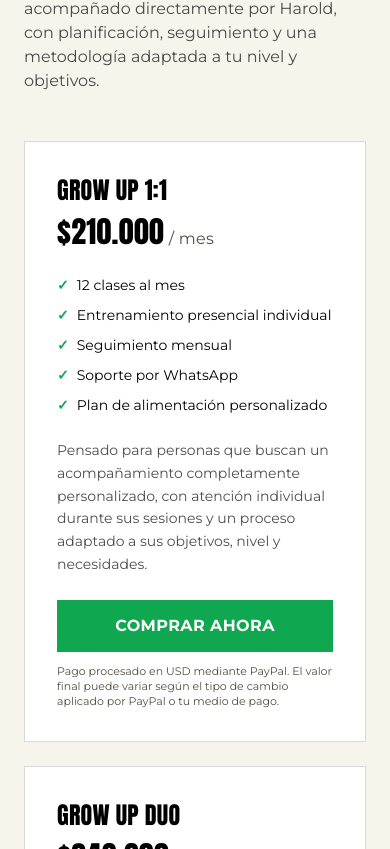
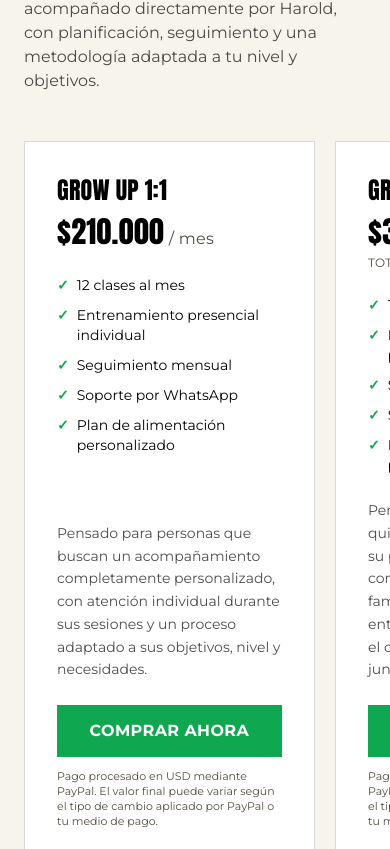
Before and after one commit to haroldtrainerf/grow-up-system, a Next.js app: page / in a window 390 px wide. Shown: the part 3935-4784 px from the top of the page. Built offline with nearby package versions, Linux system fonts and the light colour scheme.

Commit message:
Update InPersonTraining.tsx

```diff
--- a/components/InPersonTraining.tsx
+++ b/components/InPersonTraining.tsx
@@ -14,9 +14,13 @@ export default function InPersonTraining() {
       <h2 className="font-display text-3xl md:text-5xl uppercase">{inPersonSection.heading}</h2>
       <p className="mt-4 text-ink/70 max-w-xl">{inPersonSection.description}</p>
 
-      <div className="mt-12 grid md:grid-cols-2 gap-6">
+      <div className="mt-12 flex gap-5 overflow-x-auto snap-x snap-mandatory pb-2 -mx-6 px-6 md:mx-0 md:px-0 md:grid md:grid-cols-2 md:gap-6 md:overflow-visible">
         {inPersonPlans.map((plan, i) => (
-          <RevealZoom key={plan.id} delay={i * 100}>
+          <RevealZoom
+            key={plan.id}
+            delay={i * 100}
+            className="shrink-0 w-[85%] max-w-[320px] snap-center md:w-auto md:max-w-none"
+          >
             <PlanCard plan={plan} />
           </RevealZoom>
         ))}
```
